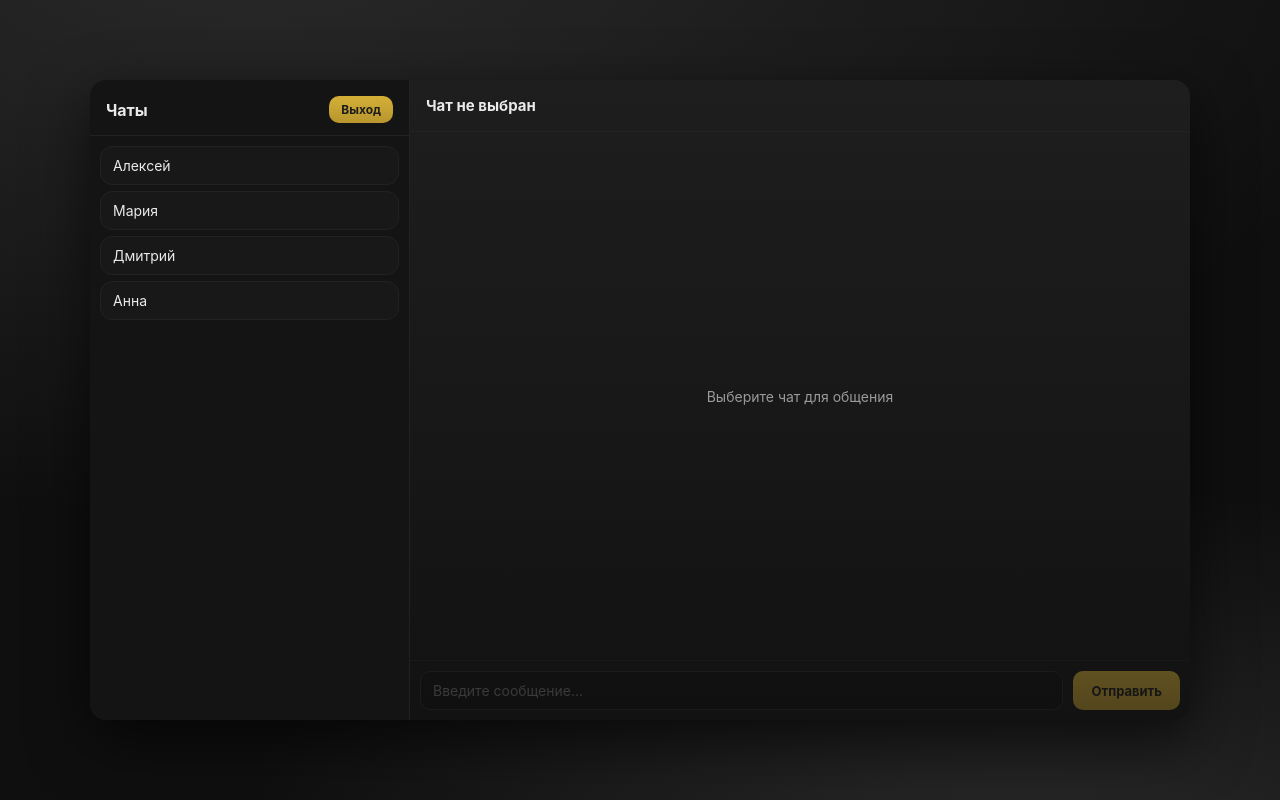
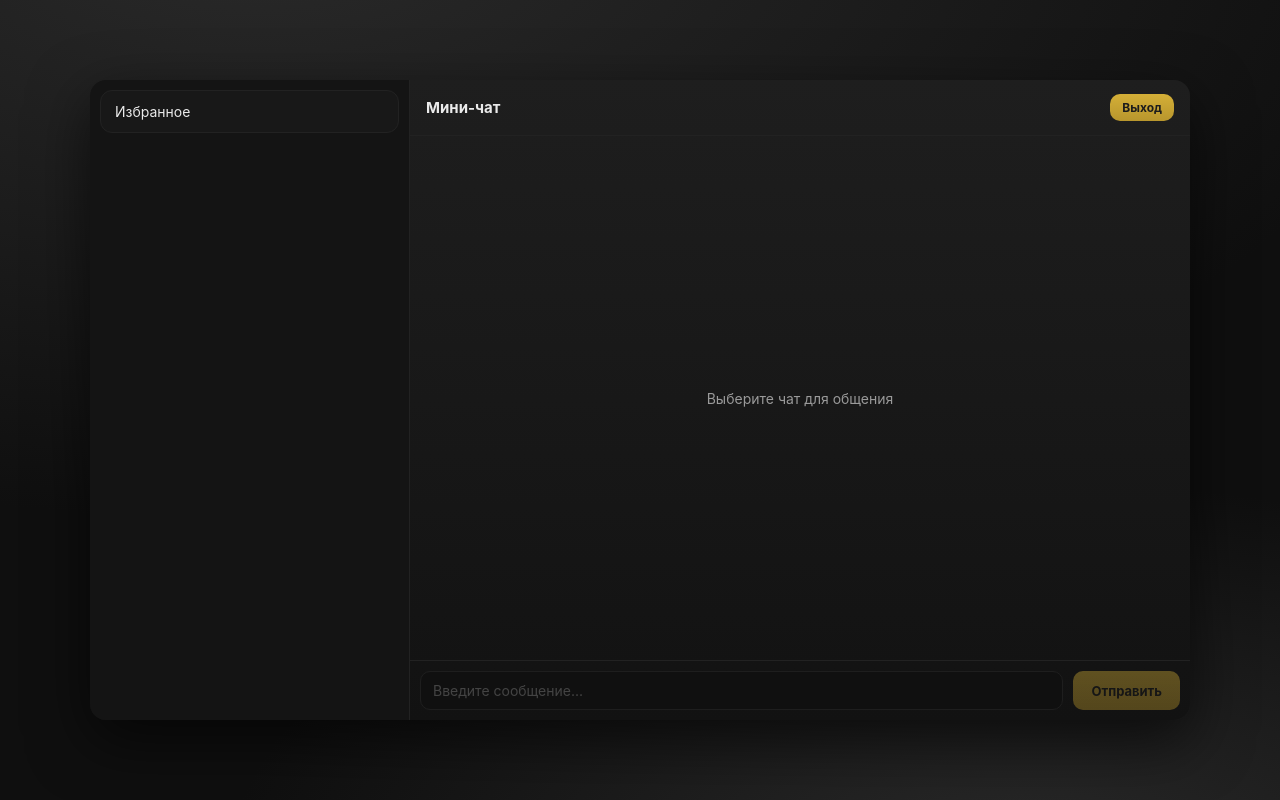
Before and after one commit to Volodymyr-tech/chat-fastapi-websockets, a FastAPI app: template app/templates/chat.html in a window 1280 px wide. Run offline with FastAPI, Linux system fonts and the light colour scheme; the template is opened without the code that fills it, so the values that code supplies are empty; parts of the project's set-up code (start-up, migrations or seed data) failed here and were passed over.

Commit message:
Chat and dependencies added

```diff
--- a/app/main.py
+++ b/app/main.py
@@ -5,7 +5,7 @@ from fastapi.middleware.cors import CORSMiddleware
 from fastapi.staticfiles import StaticFiles
 from app.exceptions import TokenExpiredException, TokenNoFoundException
 from app.users.router import router as users_router
-# from app.chat.router import router as chat_router
+from app.chat.router import router as chat_router
 
 app = FastAPI()
 app.mount('/static', StaticFiles(directory='app/static'), name='static')
@@ -19,7 +19,7 @@ app.add_middleware(
 )
 
 app.include_router(users_router)
-# app.include_router(chat_router)
+app.include_router(chat_router)
 
 
 @app.get("/")
--- /dev/null
+++ b/app/static/styles/chat.css
@@ -0,0 +1,198 @@
+:root {
+    --bg: #0f0f0f;
+    --panel: #141414;
+    --card: #1a1a1a;
+    --text: #eaeaea;
+    --muted: #9a9a9a;
+    --accent: #D4AF37;
+    --accent-dark: #b8962d;
+    --radius: 16px;
+}
+
+/* Общие стили */
+* {
+    box-sizing: border-box;
+    font-family: Inter, system-ui, -apple-system, sans-serif;
+}
+
+body {
+    margin: 0;
+    height: 100vh;
+    background:
+        radial-gradient(1200px 600px at 20% -10%, #2a2a2a, transparent),
+        radial-gradient(800px 400px at 80% 110%, #2a2a2a, transparent),
+        var(--bg);
+    color: var(--text);
+    display: flex;
+    align-items: center;
+    justify-content: center;
+}
+
+/* Основной контейнер */
+.chat-container {
+    width: 100%;
+    max-width: 1100px;
+    height: 80vh;
+    background: linear-gradient(180deg, #1e1e1e, #121212);
+    border-radius: var(--radius);
+    box-shadow: 0 20px 60px rgba(0, 0, 0, 0.6);
+    display: flex;
+    overflow: hidden;
+}
+
+/* Список пользователей */
+.user-list {
+    width: 320px;
+    background: var(--panel);
+    border-right: 1px solid #222;
+    display: flex;
+    flex-direction: column;
+    padding: 10px;
+    gap: 6px;
+    overflow-y: auto;
+}
+
+/* Пользователь */
+.user-item {
+    background: #181818;
+    border: 1px solid #222;
+    border-radius: 12px;
+    padding: 12px 14px;
+    font-size: 14px;
+    cursor: pointer;
+    transition: 0.15s ease;
+}
+
+.user-item:hover {
+    border-color: var(--accent);
+}
+
+.user-item.active {
+    background: linear-gradient(180deg, var(--accent), var(--accent-dark));
+    color: #1c1c1c;
+    font-weight: 700;
+}
+
+/* Правая часть чата */
+.chat-area {
+    flex: 1;
+    display: flex;
+    flex-direction: column;
+}
+
+/* Верхняя панель */
+.chat-header {
+    padding: 14px 16px;
+    border-bottom: 1px solid #222;
+    display: flex;
+    align-items: center;
+    justify-content: space-between;
+    font-size: 15px;
+    font-weight: 700;
+}
+
+/* Кнопка выхода */
+.logout-button {
+    background: linear-gradient(180deg, var(--accent), var(--accent-dark));
+    border: none;
+    border-radius: 10px;
+    padding: 6px 12px;
+    font-size: 12px;
+    font-weight: 700;
+    color: #1c1c1c;
+    cursor: pointer;
+}
+
+/* Сообщения */
+.messages {
+    flex: 1;
+    padding: 16px;
+    overflow-y: auto;
+    display: flex;
+    flex-direction: column;
+    gap: 10px;
+}
+
+/* Стартовое сообщение */
+.welcome-message {
+    margin: auto;
+    color: var(--muted);
+    font-size: 14px;
+}
+
+/* Сообщения */
+.message {
+    max-width: 60%;
+    padding: 10px 12px;
+    border-radius: 12px;
+    font-size: 14px;
+    background: #1f1f1f;
+}
+
+.message.me {
+    align-self: flex-end;
+    background: linear-gradient(180deg, var(--accent), var(--accent-dark));
+    color: #1c1c1c;
+    font-weight: 600;
+}
+
+/* Нижняя панель ввода */
+.input-area {
+    border-top: 1px solid #222;
+    padding: 10px;
+    display: flex;
+    gap: 10px;
+}
+
+.input-area input {
+    flex: 1;
+    background: #0f0f0f;
+    border: 1px solid #2a2a2a;
+    border-radius: 10px;
+    padding: 10px 12px;
+    color: var(--text);
+    outline: none;
+    font-size: 14px;
+}
+
+.input-area input:disabled {
+    opacity: 0.5;
+}
+
+.input-area button {
+    background: linear-gradient(180deg, var(--accent), var(--accent-dark));
+    border: none;
+    border-radius: 10px;
+    padding: 0 18px;
+    font-size: 13px;
+    font-weight: 700;
+    color: #1c1c1c;
+    cursor: pointer;
+}
+
+.input-area button:disabled {
+    opacity: 0.4;
+    cursor: not-allowed;
+}
+
+/* Адаптив под телефон */
+@media (max-width: 900px) {
+    .chat-container {
+        flex-direction: column;
+        height: 100vh;
+        border-radius: 0;
+    }
+
+    .user-list {
+        width: 100%;
+        flex-direction: row;
+        overflow-x: auto;
+        overflow-y: hidden;
+    }
+
+    .user-item {
+        min-width: 140px;
+        text-align: center;
+        white-space: nowrap;
+    }
+}
--- a/app/templates/chat.html
+++ b/app/templates/chat.html
@@ -1,280 +1,41 @@
 <!DOCTYPE html>
 <html lang="ru">
 <head>
-  <meta charset="UTF-8" />
-  <title>Мини‑чат</title>
-  <meta name="viewport" content="width=device-width, initial-scale=1.0" />
-  <style>
-    :root {
-      --bg: #0f0f0f;
-      --panel: #141414;
-      --card: #1a1a1a;
-      --text: #eaeaea;
-      --muted: #9a9a9a;
-      --accent: #D4AF37;
-      --radius: 16px;
-    }
-
-    * {
-      box-sizing: border-box;
-      font-family: Inter, system-ui, Avenir, Helvetica, Arial, sans-serif;
-    }
-
-    body {
-      margin: 0;
-      height: 100vh;
-      background: radial-gradient(1200px 600px at 20% -10%, #2a2a2a, transparent),
-                  radial-gradient(800px 400px at 80% 110%, #2a2a2a, transparent),
-                  var(--bg);
-      color: var(--text);
-      display: flex;
-      align-items: center;
-      justify-content: center;
-    }
-
-    .chat-app {
-      width: 100%;
-      max-width: 1100px;
-      height: 80vh;
-      background: linear-gradient(180deg, #1e1e1e, #121212);
-      border-radius: var(--radius);
-      box-shadow: 0 20px 60px rgba(0, 0, 0, 0.6);
-      display: grid;
-      grid-template-columns: 320px 1fr;
-      overflow: hidden;
-    }
-
-    /* LEFT PANEL */
-    .sidebar {
-      background: var(--panel);
-      border-right: 1px solid #222;
-      display: flex;
-      flex-direction: column;
-    }
-
-    .sidebar-header {
-      padding: 16px 16px 12px;
-      display: flex;
-      justify-content: space-between;
-      align-items: center;
-      border-bottom: 1px solid #222;
-    }
-
-    .sidebar-title {
-      font-size: 16px;
-      font-weight: 700;
-    }
-
-    .logout-btn {
-      background: linear-gradient(180deg, #D4AF37, #b8962d);
-      border: none;
-      border-radius: 10px;
-      padding: 6px 12px;
-      font-size: 12px;
-      font-weight: 700;
-      color: #1c1c1c;
-      cursor: pointer;
-    }
-
-    .users {
-      flex: 1;
-      overflow-y: auto;
-      padding: 10px;
-      display: flex;
-      flex-direction: column;
-      gap: 6px;
-    }
-
-    .user-item {
-      background: #181818;
-      border: 1px solid #222;
-      border-radius: 12px;
-      padding: 10px 12px;
-      font-size: 14px;
-      cursor: pointer;
-      transition: 0.15s ease;
-    }
-
-    .user-item:hover {
-      border-color: var(--accent);
-    }
-
-    .user-item.active {
-      background: linear-gradient(180deg, #D4AF37, #b8962d);
-      color: #1c1c1c;
-      font-weight: 700;
-    }
-
-    /* CHAT AREA */
-    .chat-area {
-      display: flex;
-      flex-direction: column;
-      height: 100%;
-    }
-
-    .chat-header {
-      padding: 16px;
-      border-bottom: 1px solid #222;
-      font-size: 15px;
-      font-weight: 700;
-    }
-
-    .messages {
-      flex: 1;
-      padding: 16px;
-      overflow-y: auto;
-      display: flex;
-      flex-direction: column;
-      gap: 10px;
-    }
-
-    .placeholder {
-      margin: auto;
-      color: var(--muted);
-      font-size: 14px;
-    }
-
-    .message {
-      max-width: 60%;
-      padding: 10px 12px;
-      border-radius: 12px;
-      font-size: 14px;
-      background: #1f1f1f;
-    }
-
-    .message.me {
-      align-self: flex-end;
-      background: linear-gradient(180deg, #D4AF37, #b8962d);
-      color: #1c1c1c;
-      font-weight: 600;
-    }
-
-    .chat-input {
-      border-top: 1px solid #222;
-      padding: 10px;
-      display: flex;
-      gap: 10px;
-    }
-
-    .chat-input input {
-      flex: 1;
-      background: #0f0f0f;
-      border: 1px solid #2a2a2a;
-      border-radius: 10px;
-      padding: 10px 12px;
-      color: var(--text);
-      outline: none;
-      font-size: 14px;
-    }
-
-    .chat-input button {
-      background: linear-gradient(180deg, #D4AF37, #b8962d);
-      border: none;
-      border-radius: 10px;
-      padding: 0 18px;
-      font-size: 13px;
-      font-weight: 700;
-      color: #1c1c1c;
-      cursor: pointer;
-    }
-
-    .chat-input.disabled {
-      opacity: 0.4;
-      pointer-events: none;
-    }
-
-    @media (max-width: 900px) {
-      .chat-app {
-        grid-template-columns: 1fr;
-      }
-
-      .sidebar {
-        display: none;
-      }
-    }
-  </style>
+    <meta charset="UTF-8">
+    <meta name="viewport" content="width=device-width, initial-scale=1.0">
+    <title>Мини-чат</title>
+    <link rel="stylesheet" type="text/css" href="/static/styles/chat.css">
 </head>
 <body>
-  <div class="chat-app">
-    <!-- USERS LIST -->
-    <aside class="sidebar">
-      <div class="sidebar-header">
-        <div class="sidebar-title">Чаты</div>
-        <button class="logout-btn" id="logout-btn">Выход</button>
-      </div>
-
-      <div class="users" id="users">
-        <!-- Примеры пользователей -->
-        <div class="user-item">Алексей</div>
-        <div class="user-item">Мария</div>
-        <div class="user-item">Дмитрий</div>
-        <div class="user-item">Анна</div>
-      </div>
-    </aside>
-
-    <!-- CHAT -->
-    <main class="chat-area">
-      <div class="chat-header" id="chat-header">Чат не выбран</div>
-
-      <div class="messages" id="messages">
-        <div class="placeholder">Выберите чат для общения</div>
-      </div>
-
-      <form class="chat-input disabled" id="chat-form">
-        <input type="text" placeholder="Введите сообщение..." />
-        <button type="submit">Отправить</button>
-      </form>
-    </main>
-  </div>
-
-  <script>
-    const users = document.querySelectorAll('.user-item');
-    const header = document.getElementById('chat-header');
-    const messages = document.getElementById('messages');
-    const form = document.getElementById('chat-form');
-    const logoutBtn = document.getElementById('logout-btn');
-
-    let activeUser = null;
-
-    users.forEach(user => {
-      user.addEventListener('click', () => {
-        users.forEach(u => u.classList.remove('active'));
-        user.classList.add('active');
-        activeUser = user.textContent;
-
-        header.textContent = activeUser;
-        messages.innerHTML = '';
-        form.classList.remove('disabled');
-
-        // Пример истории
-        const demo = document.createElement('div');
-        demo.className = 'message';
-        demo.textContent = 'Привет!';
-        messages.appendChild(demo);
-      });
-    });
-
-    form.addEventListener('submit', e => {
-      e.preventDefault();
-      const input = form.querySelector('input');
-      if (!input.value.trim()) return;
-
-      const msg = document.createElement('div');
-      msg.className = 'message me';
-      msg.textContent = input.value;
-      messages.appendChild(msg);
-
-      input.value = '';
-      messages.scrollTop = messages.scrollHeight;
-    });
-
-    logoutBtn.addEventListener('click', async () => {
-      try {
-        await fetch('/auth/logout', { method: 'POST' });
-      } finally {
-        location.href = '/auth';
-      }
-    });
-  </script>
+<div class="chat-container">
+    <div class="user-list" id="userList">
+        <!-- Сначала выводим "Избранное" -->
+        <div class="user-item" data-user-id="{{ user.id }}">
+            Избранное
+        </div>
+        <!-- Выводим остальных пользователей -->
+        {% for chat in users_all %}
+            {% if chat.id != user.id %}
+                <div class="user-item" data-user-id="{{ chat.id }}">
+                    {{ chat.username }}
+                </div>
+            {% endif %}
+        {% endfor %}
+    </div>
+    <div class="chat-area">
+        <div class="chat-header" id="chatHeader">
+            <span>Мини-чат</span>
+            <button class="logout-button" id="logoutButton" onclick="logout()">Выход</button>
+        </div>
+        <div class="messages" id="messages">
+            <div class="welcome-message">Выберите чат для общения</div>
+        </div>
+        <div class="input-area">
+            <input type="text" id="messageInput" placeholder="Введите сообщение..." disabled>
+            <button id="sendButton" disabled>Отправить</button>
+        </div>
+    </div>
+</div>
+<script src="/static/js/chat.js"></script>
 </body>
 </html>
--- a/app/users/dependensies.py
+++ b/app/users/dependencies.py
@@ -3,7 +3,7 @@ from jose import jwt, JWTError
 from datetime import datetime, timezone
 from app.config import get_auth_data
 from app.exceptions import TokenExpiredException, NoJwtException, NoUserIdException, TokenNoFoundException
-from app.users.dao import UsersDAO
+from app.users.crud_users import UserCrud
 
 
 def get_token(request: Request):
@@ -29,7 +29,7 @@ async def get_current_user(token: str = Depends(get_token)):
     if not user_id:
         raise NoUserIdException
 
-    user = await UsersDAO.find_one_or_none_by_id(int(user_id))
+    user = await UserCrud.find_one_or_none_by_id(int(user_id))
     if not user:
         raise HTTPException(status_code=status.HTTP_401_UNAUTHORIZED, detail='User not found')
     return user
--- a/app/users/router.py
+++ b/app/users/router.py
@@ -50,8 +50,3 @@ async def auth_user(response: Response, user_data: SUserAuth):
 async def logout_user(response: Response):
     response.delete_cookie(key="users_access_token")
     return {'message': 'Session successfully logged out'}
-
-
-@router.get("/chat/", response_class=HTMLResponse, name="chat_page")
-async def get_categories(request: Request):
-    return templates.TemplateResponse("chat.html", {"request": request})
```
Also changed, not shown: app/chat/crud_chat.py (+20 -0 lines), app/chat/router.py (+16 -10 lines), app/chat/schemas.py (+13 -0 lines).
